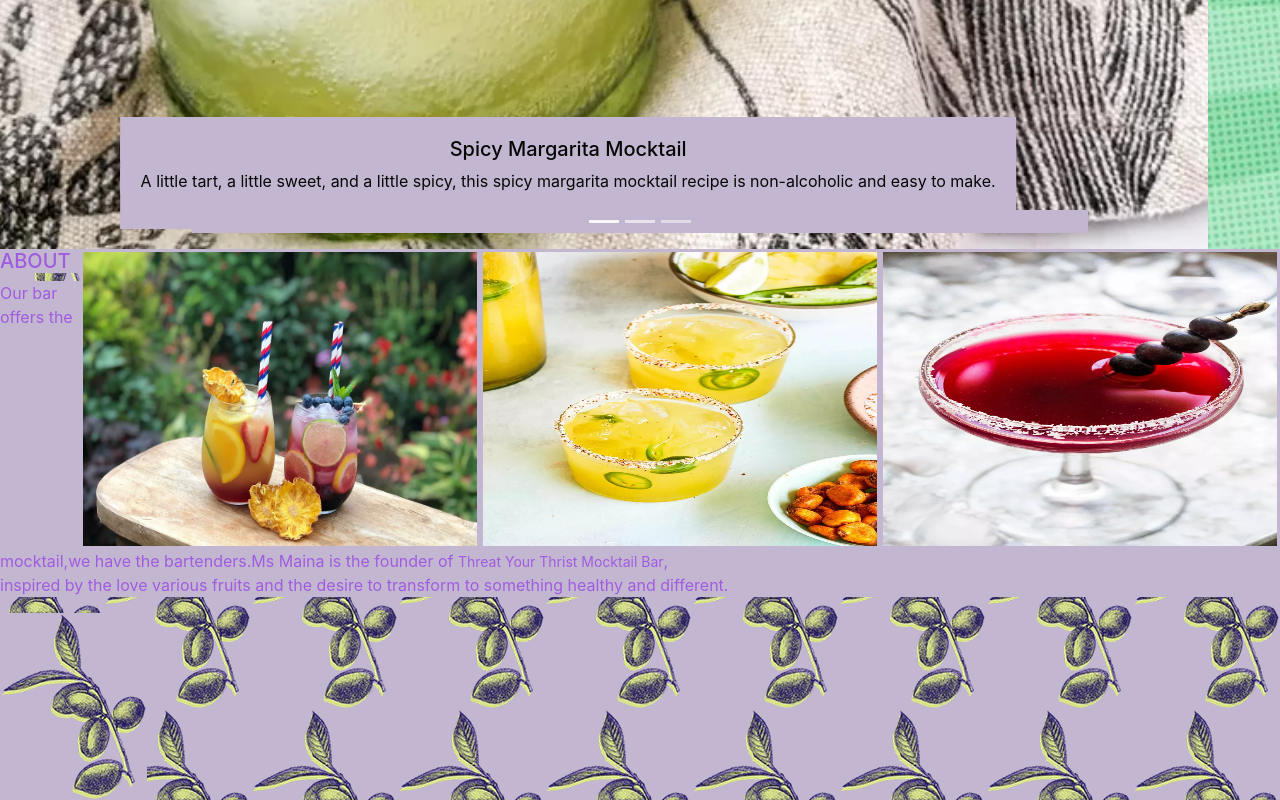
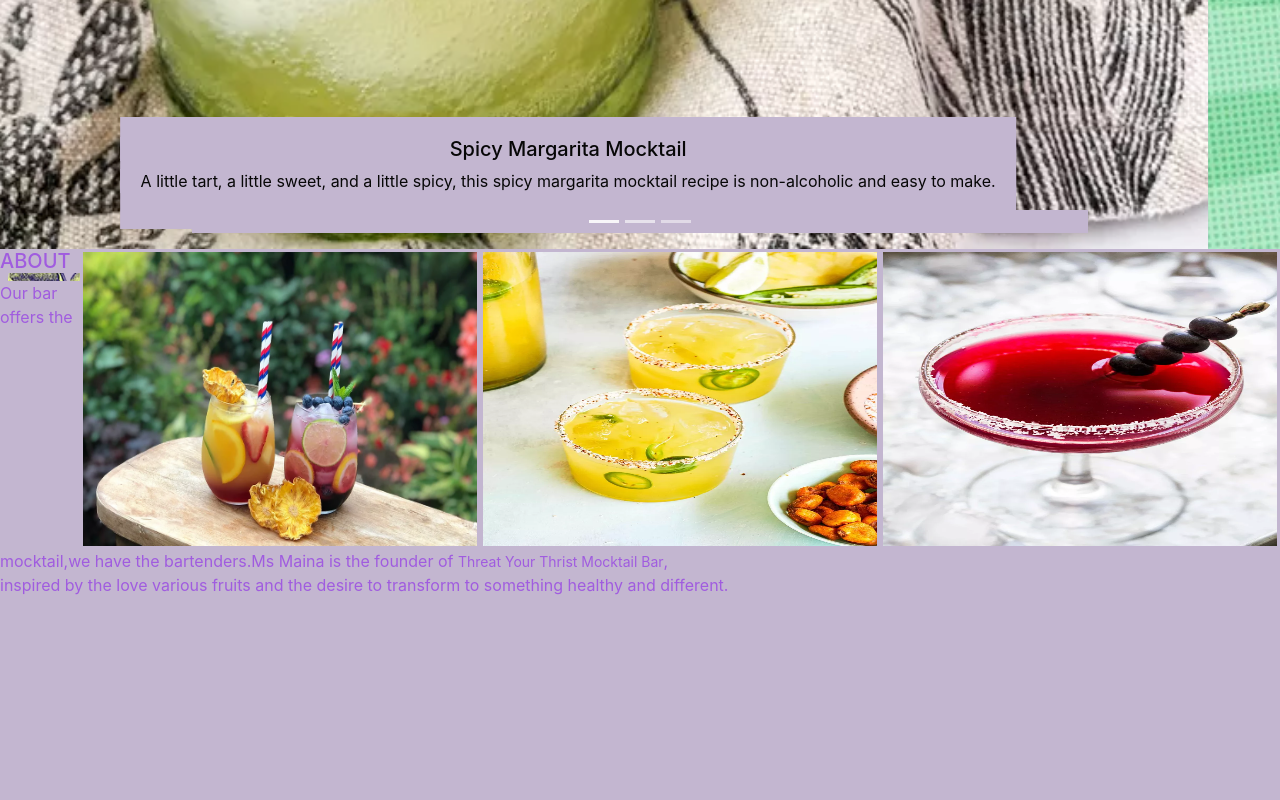
Before and after one commit to Maina19mary/mocktail-house, a plain HTML site: page index.html in a window 1280 px wide. Shown: the part 732-1532 px from the top of the page. After the commit the page ends 1345 px from the top, so only its background shows below. Drawn offline with nearby package versions, Linux system fonts and the light colour scheme.

Commit message:
Update index.html

```diff
--- a/index.html
+++ b/index.html
@@ -123,7 +123,7 @@
     <h5  style="color:rgb(160, 92, 223)">ABOUT</h5>
     <p  style="color:rgb(160, 92, 223)">Our bar offers the mocktail,we have the bartenders.Ms Maina is the founder of <small>Threat Your Thrist Mocktail Bar</small>,
       <br>inspired by the love various fruits and the desire to transform to something healthy and different. </p>
-      <img src="back-1.jpg" alt="background-image" class="background-image">
+
   </div>
 
 <script src="index.js"></script>
```
